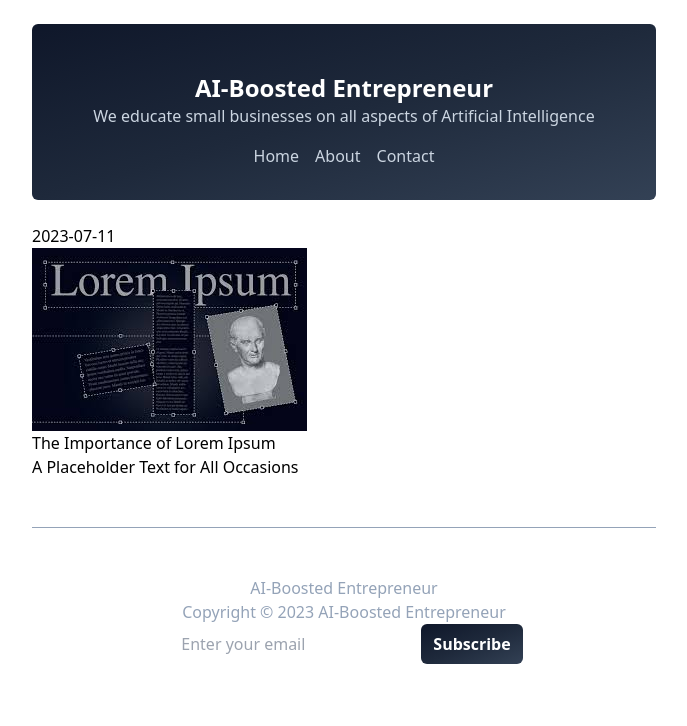
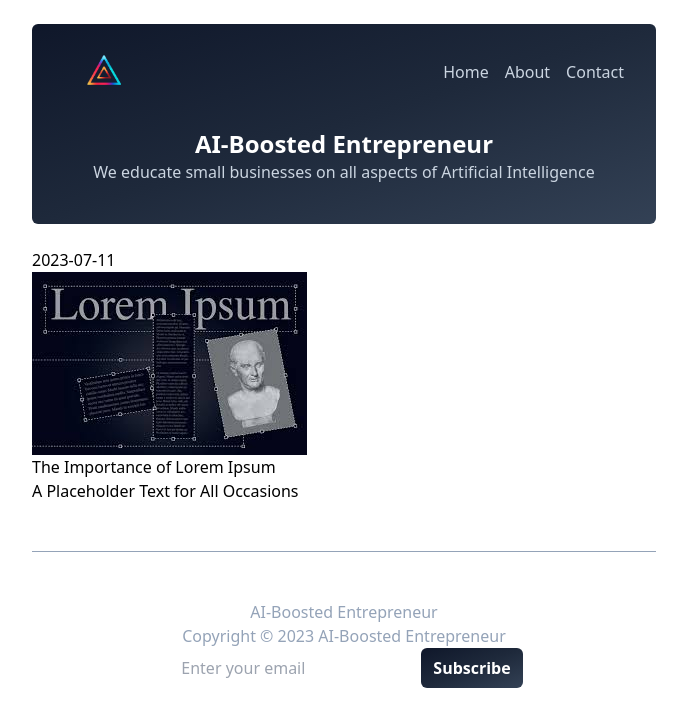
Before and after one commit to CalderonVasquez/ai_blog, a Next.js app: page / in a window 1280 px wide. Shown: the top 726 px of the page, without its empty margins (296-983 px from the left). Built offline with nearby package versions, Linux system fonts and the light colour scheme.

Commit message:
added css to header

```diff
--- a/app/layout.tsx
+++ b/app/layout.tsx
@@ -2,6 +2,7 @@ import './globals.css'
 import type { Metadata } from 'next'
 import Header from '@/components/Header'
 import Footer from '@/components/Footer'
+
 
 export const metadata: Metadata = {
   title: 'AI-Boosted Entrepreneur',
--- a/components/Header.tsx
+++ b/components/Header.tsx
@@ -1,19 +1,27 @@
 import Link from 'next/link';
+import Image from "next/image";
 
 const Header: React.FC = () => {
   return (
-    <header>
-      <div className="text-center bg-gradient-to-br from-slate-900 via-slate-800 to-slate-700 p-8 my-6 rounded-md">
-        <h1 className="text-2xl text-white font-bold mt-4">AI-Boosted Entrepreneur</h1>
-        <p className="text-slate-300 text center">We educate small businesses on all aspects of Artificial Intelligence</p>
-
-        <nav className="flex justify-center mt-4">
+    <header className="mt-2">
+      <div className="text-center bg-gradient-to-br from-slate-900 via-slate-800 to-slate-700 p-8 py-2 my-6 rounded-md">
+        <div className="flex items-center justify-between">
+          <div>
+            <Image
+              src="/ai_logo.png"
+              width={80}
+              height={80}
+              alt="logo"
+            />
+          </div>
           <div className="text-slate-300 space-x-4 underline-hover">
             <Link href="/" passHref>Home</Link>
             <Link href="/about" passHref>About</Link>
             <Link href="/contact" passHref>Contact</Link>
           </div>
-        </nav>
+        </div>
+        <h1 className="text-2xl text-white font-bold mt-4">AI-Boosted Entrepreneur</h1>
+        <p className="text-slate-300 text-center mb-8">We educate small businesses on all aspects of Artificial Intelligence</p>
       </div>
     </header>
   );
```
